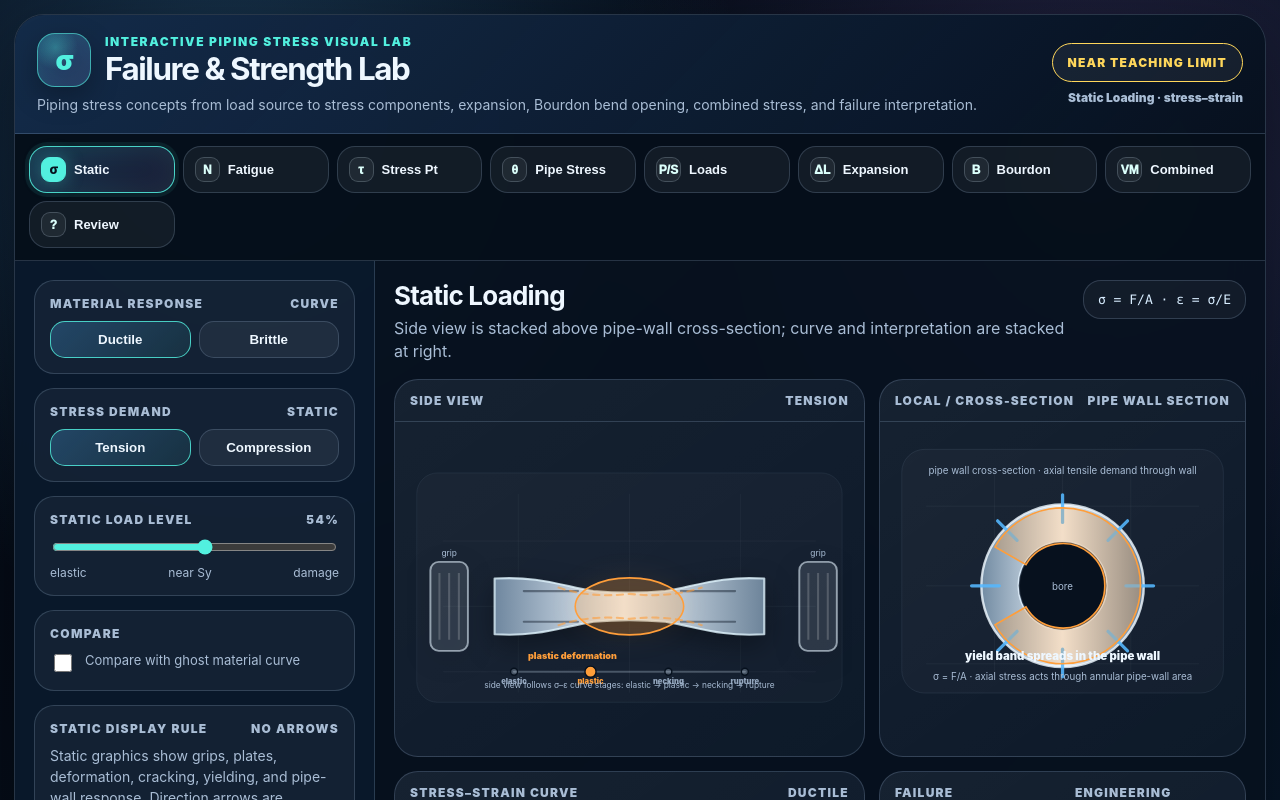
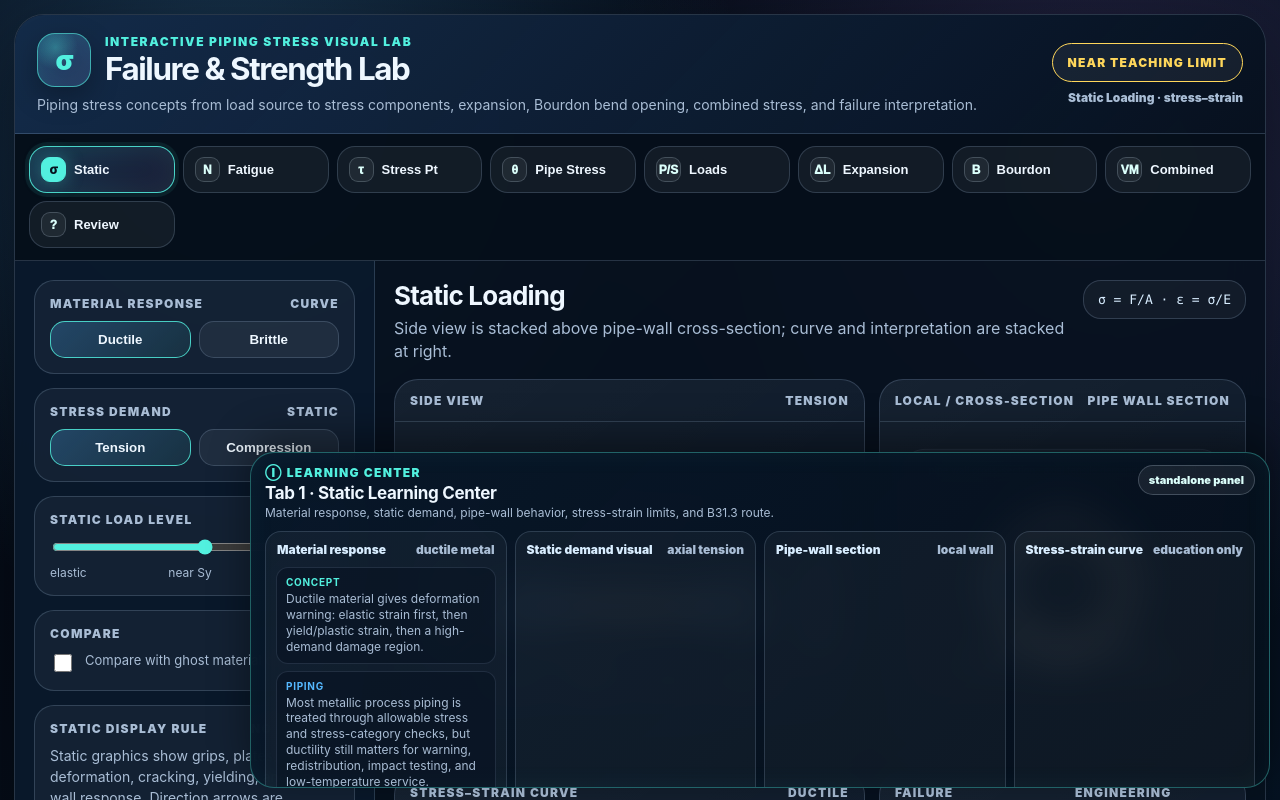
Before and after one commit to reallaksh19/PipingStressIllustration, a React (Vite) app in the folder failure-strength-lab-v3/: page / in a window 1280 px wide. Shown: the top 800 px of the page. Built offline with nearby package versions, Linux system fonts and the light colour scheme.

Commit message:
Render Learning Center outside failure interpretation with portal

```diff
--- a/failure-strength-lab-v3/src/components/Interpretation.tsx
+++ b/failure-strength-lab-v3/src/components/Interpretation.tsx
@@ -1,5 +1,7 @@
+import { createPortal } from 'react-dom';
 import { LabState, Status } from '../model/types';
 import { allowableStressRangePercent, cycleLabel, logCycles } from '../model/fatigueModel';
+import { LearningCenterPanel } from './LearningCenterPanel';
 
 type Item = { label: string; value: string };
 type Step = { title: string; text: string };
@@ -14,8 +16,11 @@ type Readout = {
 
 export function Interpretation({ state, status }: { state: LabState; status: Status }) {
   const readout = state.mode === 'fatigue' ? fatigueReadout(state) : staticReadout(state);
+  const showLearning = state.mode === 'static' || state.mode === 'fatigue';
 
-  return <div
+  return <>
+    {showLearning && typeof document !== 'undefined' && createPortal(<LearningCenterPanel state={state} />, document.body)}
+    <div
       className="interp failure-readout"
       style={{
         gap: 10,
@@ -41,7 +46,8 @@ export function Interpretation({ state, status }: { state: LabState; status: Sta
 
       <div className="bucket" style={{ borderColor: 'rgba(82,240,223,.28)' }}><b>Watch in the graphics</b><span className="copy">{readout.watch}</span></div>
       <div className="bucket" style={{ borderColor: 'rgba(255,215,91,.28)' }}><b>Boundary</b><span className="copy">{readout.caution}</span></div>
-  </div>;
+    </div>
+  </>;
 }
 
 function staticReadout(state: LabState): Readout {
```
Lines whose indentation alone changed are shown as unchanged.
